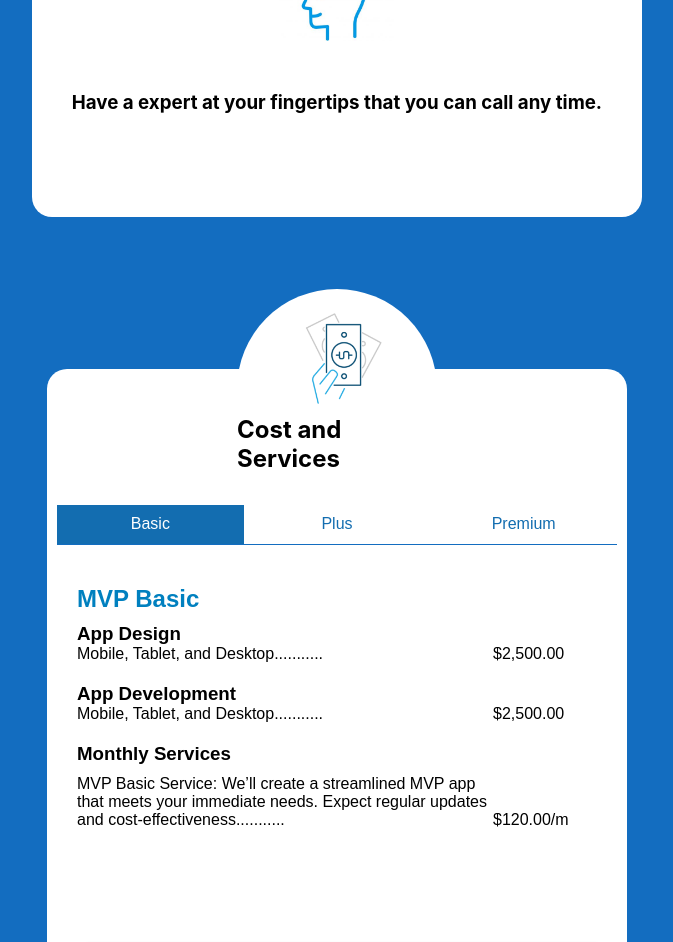
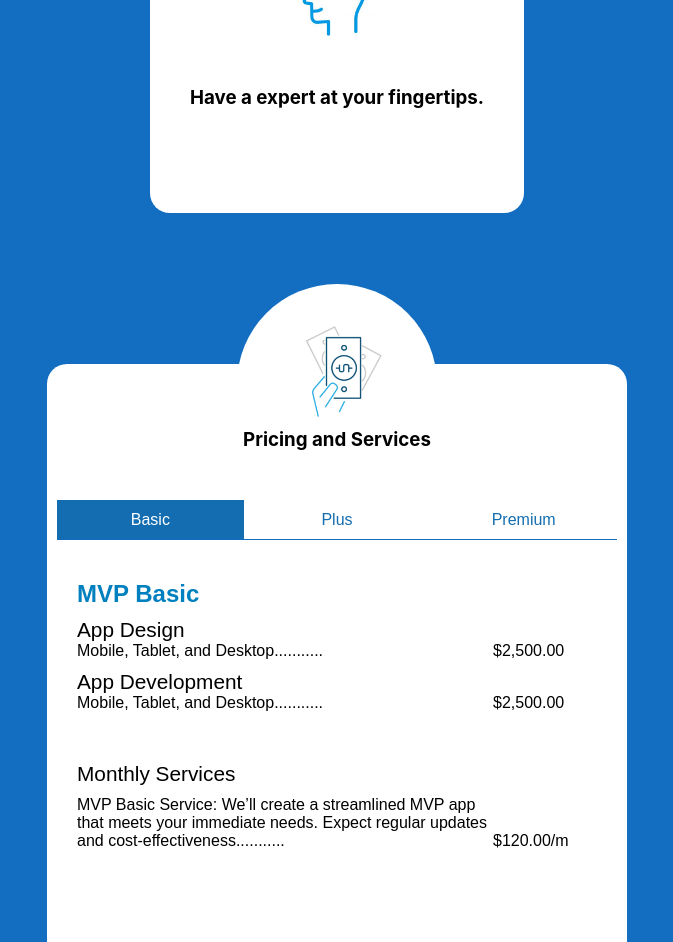
Before and after one commit to louieLouie117/react-portfolio, a React (Create React App) app in the folder client/: page / in a window 1280 px wide. Shown: the part 1848-2790 px from the top of the page, without its empty margins (303-976 px from the left). Built offline with nearby package versions, Linux system fonts and the light colour scheme.

Commit message:
UpdatedPricing

```diff
--- a/client/src/components/LandingPage/Services.jsx
+++ b/client/src/components/LandingPage/Services.jsx
@@ -14,11 +14,21 @@ function Services(props) {
     const [monthlyServicePrice, setMonthlyServicePrice] = useState('120.00');
     // purchase button text
     const [purchaseBTNText, setPurchaseBTNText] = useState('Get Basic');
+    // payment integration
+    const [paymentIntegration, setPaymentIntegration] = useState({display: 'none'});
+    // total amount
+    const [TotalAmount, setTotalAmount] = useState('$5,1200.00');
+    // analytics integration
+    const [analyticsIntegration, setAnalyticsIntegration] = useState({display: 'none'});
+    // highlight analytics
+    const [HighlightAnalytics, setHighlightAnalytics] = useState({color: '#136db0'});
 
     // updated button to link to stripe
     const [basicServiceBTNStyles, setBasicServiceBTNStyles] = useState({backgroundColor: '#136db0', color: 'white'});
     const [plusServiceBTNStyles, setPlusServiceBTNStyles] = useState({backgroundColor: 'white', color: '#136db0'});
     const [premiumServiceBTNStyles, setPremiumServiceBTNStyles] = useState({backgroundColor: 'white', color: '#136db0'});
+    // highlight payment
+    const [HighlightPayment, setHighlightPayment] = useState({color: '#136db0'});
 
 // basicServiceHandler
 const basicServiceHandler = () => {
@@ -34,6 +44,12 @@ const basicServiceHandler = () => {
     setMonthlyServicePrice('120.00');
     // set purchase button text
     setPurchaseBTNText('Get Basic');
+    // payment integration
+    setPaymentIntegration({display: 'none'});
+    // total amount
+    setTotalAmount('$5,1200.00');
+    // analytics integration
+    setAnalyticsIntegration({display: 'none'});
 }
 // plusServiceHandler
 const plusServiceHandler = () => {
@@ -49,6 +65,14 @@ const plusServiceHandler = () => {
     setMonthlyServicePrice('240.00');
     // set purchase button text
     setPurchaseBTNText('Get Plus');
+    // payment integration
+    setPaymentIntegration({display: 'grid'});
+    // total amount
+    setTotalAmount('$6,740.00');
+    // analytics integration
+    setAnalyticsIntegration({display: 'none'});
+    // highlight payment
+    setHighlightPayment({color: '#0092db'});
 }
 // premiumServiceHandler
 const premiumServiceHandler = () => {
@@ -65,6 +89,16 @@ const premiumServiceHandler = () => {
     setMonthlyServicePrice('560.00');
     // set purchase button text
     setPurchaseBTNText('Get Premium');
+    // payment integration
+    setPaymentIntegration({display: 'grid'});
+    // total amount
+    setTotalAmount('$8,560.00');
+    // analytics integration
+    setAnalyticsIntegration({display: 'grid'});
+    // highlight payment
+    setHighlightPayment({color: 'black'});
+    // highlight analytics
+    setHighlightAnalytics({color: '#0092db'});
 
 }
 
@@ -86,7 +120,7 @@ const premiumServiceHandler = () => {
                         <li>
                             <h2>MVP Application</h2>
                             <div className='ServiceCardInfo'>
-                            <img src="/img/mvpFlat.png" alt="" />
+                            <img src="/img/mvpComic.png" alt="" />
                             <p>Unlock efficiency and drive success with a Minimum Viable Product (MVP).</p>
                             <p>
                             Streamlining processes involves pinpointing and eliminating redundant and unnecessary steps, transforming your workflow into a lean, effective powerhouse.
@@ -111,7 +145,7 @@ const premiumServiceHandler = () => {
                         <img src="/img/PeaceOfMindImg.png" alt="" />
 
                             <div className="PeaceOfMindInfo">
-                            <h3>Have a expert at your fingertips that you can call any time.</h3>
+                            <h3>Have a expert at your fingertips.</h3>
 
 
                             </div>
@@ -123,7 +157,7 @@ const premiumServiceHandler = () => {
                 <section className='Cost-Container'>
                     <header>
                     <img src="/img/CostImg.png" alt="" />
-                    <h2>Cost and Services</h2>
+                    <h3>Pricing and Services</h3>
                     {/* <p>You can build a price base on your buisness needs or get full services.</p>
                     <nav>
                     <button>Build a price</button>
@@ -167,6 +201,25 @@ const premiumServiceHandler = () => {
                                 </ul>
                                 </section>
 
+                                <section style={paymentIntegration}>
+                                <h3 style={HighlightPayment}>Payment Integration</h3>
+                                <ul className='pricing-container'>
+                                <li style={HighlightPayment}>Accept payment or subscription...........</li>
+                                    <li style={HighlightPayment}>$1,500.00</li>
+                                </ul>
+                                </section>
+
+
+                                <section style={analyticsIntegration}>
+                                <h3 style={HighlightAnalytics}>Analytics Integration</h3>
+                                <ul className='pricing-container'>
+                                <li style={HighlightAnalytics}>Improve user experience with analytics............</li>
+                                    <li style={HighlightAnalytics}>$1,500.00</li>
+                                </ul>
+                                </section>
+
+
+
 
                                 <section>
                                 <h3>Monthly Services</h3>
@@ -193,7 +246,7 @@ const premiumServiceHandler = () => {
 
                                     <ul className='pricing-container'>
                                         <li>Total........................................................</li>
-                                        <li>$5,{monthlyServicePrice}</li>
+                                        <li>{TotalAmount}</li>
 
                                     </ul>
                                     </section>
--- a/client/src/modules/ServicesStyles.css
+++ b/client/src/modules/ServicesStyles.css
@@ -33,7 +33,9 @@
 
 .ServicesCard>li>main{
     display: grid;
-    padding-bottom: 100px;
+    padding-bottom: 20px;
+    height: 400px;
+    align-content: flex-start;
 }
 
 .ServicesCard>li>main>h3{
@@ -159,12 +161,21 @@
 
 .AppPricing-Container{
     display: grid;
-    row-gap: 20px;
+    row-gap: 10px;
     font: 1em sans-serif;
 
 
 }
 
+.AppPricing-Container>section>h3{
+   font: 1.3em sans-serif;
+   color: black;
+}
+
+
+.AppPricing-Container>section:last-of-type{
+    padding-top: 40px;
+ }
 .MonthlyServicesInfo{
     margin-top: 10px;
 }
```
Also changed, not shown: client/public/img/mvpComic.png (added).
